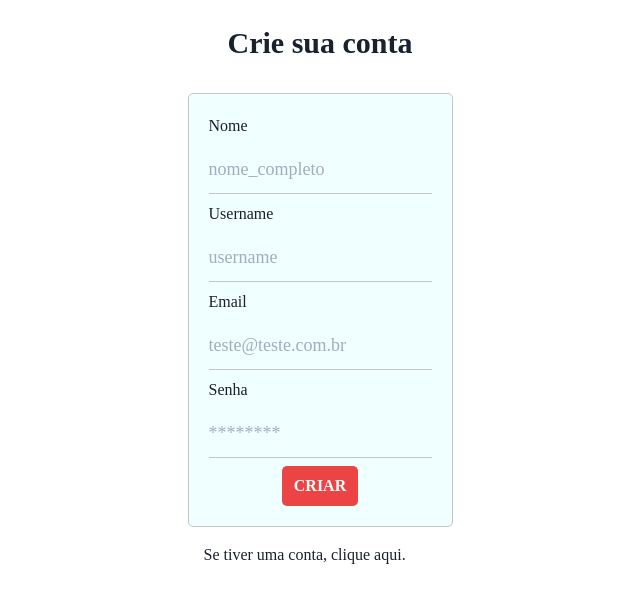
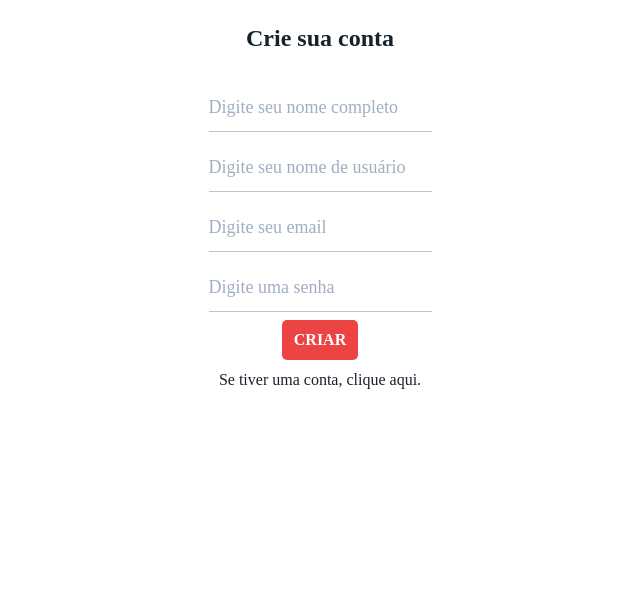
Before and after one commit to c-Tos1wa/To_Do_List, a Next.js app: page /signUp in a window 1280 px wide. Shown: the top 602 px of the page, without its empty margins (320-960 px from the left). Built offline with nearby package versions, Linux system fonts and the light colour scheme.

Commit message:
tela de cadastro com formik e yup

```diff
--- /dev/null
+++ b/components/schema.js
@@ -0,0 +1,8 @@
+import * as Yup from 'yup'
+
+export default Yup.object().shape({
+  name: Yup.string().min(4).required('Nome é obrigatório'),
+  username: Yup.string().min(2).required('Username é obrigatório'),
+  email: Yup.string().email('Invalid email address').required('Email é obrigatório'),
+  password: Yup.string().required('Senha é obrigatória'),
+})
--- a/pages/signUp.js
+++ b/pages/signUp.js
@@ -1,139 +1,110 @@
-import useState from 'react';
-import { useFormik } from 'formik';
-import * as yup from 'yup';
+import { Formik } from 'formik';
+import schema from '../components/schema'
+
 import {
   Text,
   Input,
   VStack,
   FormControl,
-  FormLabel,
   FormErrorMessage,
   Button,
   Link
 } from '@chakra-ui/react'
 
 
+
 export default function SignUp() {
 
-  const formik = useFormik({
-    initialValues: {
+  return (
+    <div>
+      <Formik
+        validationSchema={schema}
+        initialValues={{
           name: '',
           username: '',
           email: '',
-      password: ''
-    },
-    validationSchema: yup.object().shape({
-      name: yup
-        .string()
-        .max(20, 'Nome de ve ter menos de 20 letras')
-        .required("Este campo é obrigatório!"),
-      username: yup
-        .string()
-        .min(2)
-        .required('Este campo é obrigatório'),
-      email: yup
-        .string()
-        .email()
-        .required('Email é obrigatório'),
-      password: yup
-        .string()
-        .required('Entre com uma senha')
-        .matches(/^.*(?=.{8,})((?=.*[!@#$%^&*()\-_=+{};:,<.>]){1})(?=.*\d)((?=.*[a-z]){1})((?=.*[A-Z]){1}).*$/,
-          'A senha deve conter no minimo 8 dígitos com letras maiúsculas e minúsculas e um caracter especial'
-        )
-    }),
-    onSubmit: values => {
-      alert(JSON.stringify(values, null, 2));
+          password: '',
         }
-  });
+      }
 
-  return (
-    <>
+        onSubmit={(values, { setSubmitting }) => {
+          setTimeout(() => {
+            setSubmitting(false);
+          }, 1000);
+        }}
+      >
+        {({
+          values,
+          errors,
+          handleChange,
+          handleBlur,
+          handleSubmit
+        }) => (
 
+          <form onSubmit={handleSubmit}>
             <VStack
-        //bgColor='brand.500'
               alignItems='center'
               p='5'
             >
               <Text
                 mb='5'
-          fontSize='3xl'
+                fontSize='2xl'
                 fontWeight='bold'
                 textShadow='1px 1px #F0FFFF'
               >
                 Crie sua conta
               </Text>
-        <form onSubmit={(e) => {
-          e.preventDefault();
-          formik.handleSubmit(e)
-        }}>
-          <VStack
-            bgColor='#F0FFFF'
-            borderWidth='1px'
-            borderRadius='5'
-            p='5'>
-            <FormControl id='name'>
-              <FormLabel>
-                Nome
-              </FormLabel>
+              <VStack spacing='3'>
                 <Input
+                  name='name'
                   type='text'
-                name='name'
-                placeholder='nome_completo'
+                  onChange={handleChange}
+                  onBlur={handleBlur}
+                  value={values.name}
+                  placeholder='Digite seu nome completo'
                   variant='flushed'
                   size='lg'
-                onChange={formik.handleChange}
-                onBlur={formik.handleBlur}
-                value={formik.values.name}
                 />
-              {formik.touched.name && formik.errors.name && <FormErrorMessage>{formik.errors.name}</FormErrorMessage>}
-            </FormControl>
-            <FormControl id='username'>
-              <FormLabel>
-                Username
-              </FormLabel>
+                <FormErrorMessage>{errors.name}</FormErrorMessage>
                 <Input
+                  name='username'
                   type='text'
-                name='username'
-                placeholder='username'
+                  onChange={handleChange}
+                  onBlur={handleBlur}
+                  value={values.username}
+                  placeholder='Digite seu nome de usuário'
                   variant='flushed'
                   size='lg'
-                onChange={formik.handleChange}
-                onBlur={formik.handleBlur}
-                value={formik.values.username}
                 />
-            </FormControl>
-            <FormControl id='email'>
-              <FormLabel>
-                Email
-              </FormLabel>
+                <FormErrorMessage>{errors.username}</FormErrorMessage>
                 <Input
+                  name='email'
                   type='email'
-                name='email'
-                placeholder='teste@teste.com.br'
+                  onChange={handleChange}
+                  onBlur={handleBlur}
+                  value={values.email}
+                  placeholder='Digite seu email'
                   variant='flushed'
                   size='lg'
-                onChange={formik.handleChange}
-                onBlur={formik.handleBlur}
-                value={formik.values.email}
                 />
-            </FormControl>
-            <FormControl id='password'>
-              <FormLabel>
-                Senha
-              </FormLabel>
+                <FormErrorMessage>{errors.email}</FormErrorMessage>
+
                 <Input
+                  name='password'
                   type='password'
-                name='password'
-                placeholder='********'
+                  onChange={handleChange}
+                  onBlur={handleBlur}
+                  value={values.password}
+                  placeholder='Digite uma senha'
                   variant='flushed'
                   size='lg'
-                onChange={formik.handleChange}
-                onBlur={formik.handleBlur}
-                value={formik.values.password}
                 />
-            </FormControl>
+                <FormErrorMessage>{errors.password}</FormErrorMessage>
+
+              </VStack>
               <Button
+                type='submit'
+                //disabled={isSubmitting}
                 mt='5'
                 p='3'
                 bgColor='brand.700'
@@ -146,15 +117,16 @@ export default function SignUp() {
               >
                 CRIAR
               </Button>
-          </VStack>
-          <Text
-            m='4'
-          >
+              <Text m='4'>
                 Se tiver uma conta, clique aqui.
               </Text>
+            </VStack>
           </form>
-      </VStack>
 
-    </>
+        )}
+
+      </Formik>
+
+    </div>
   )
 }
```
Lines whose indentation alone changed are shown as unchanged.
